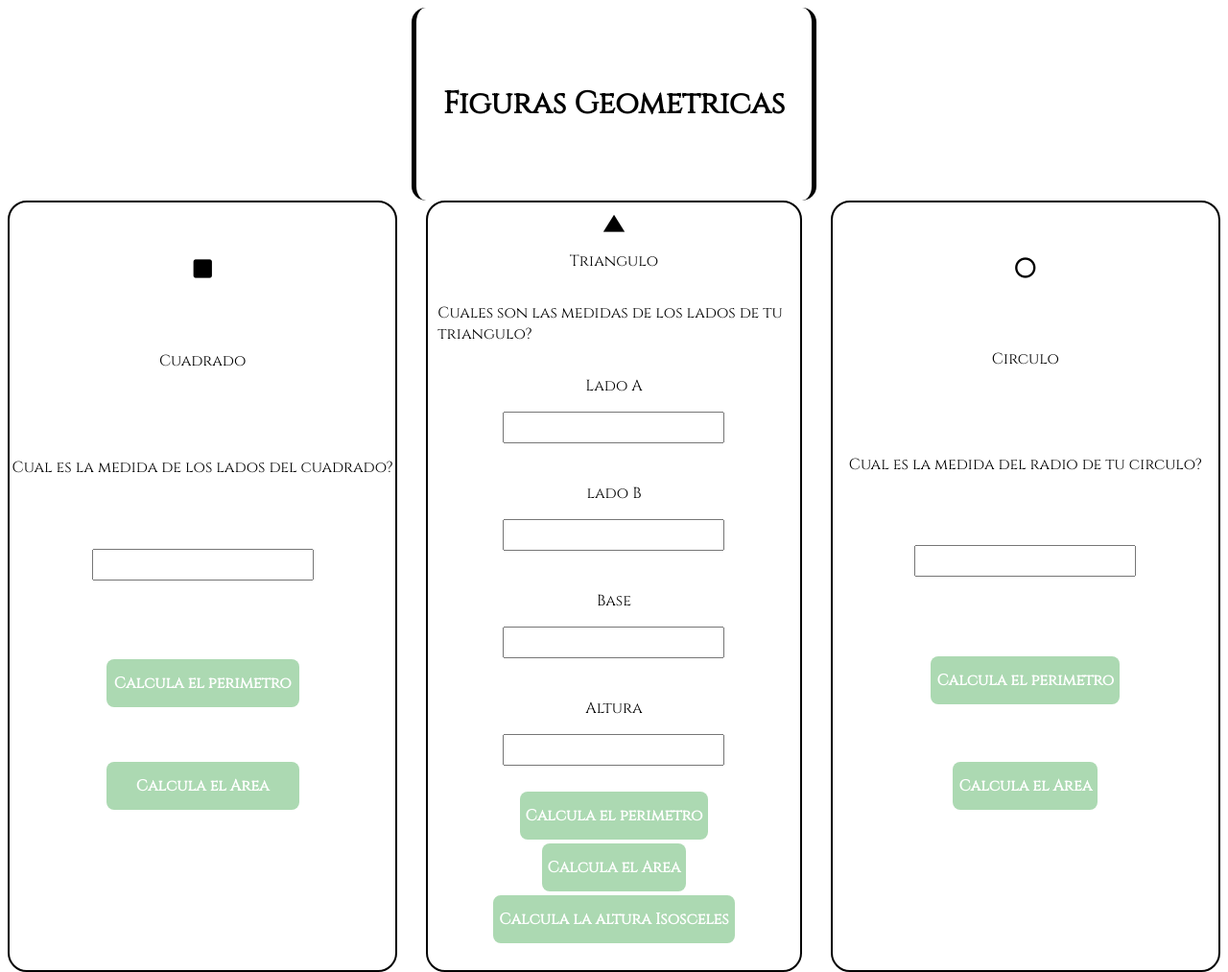
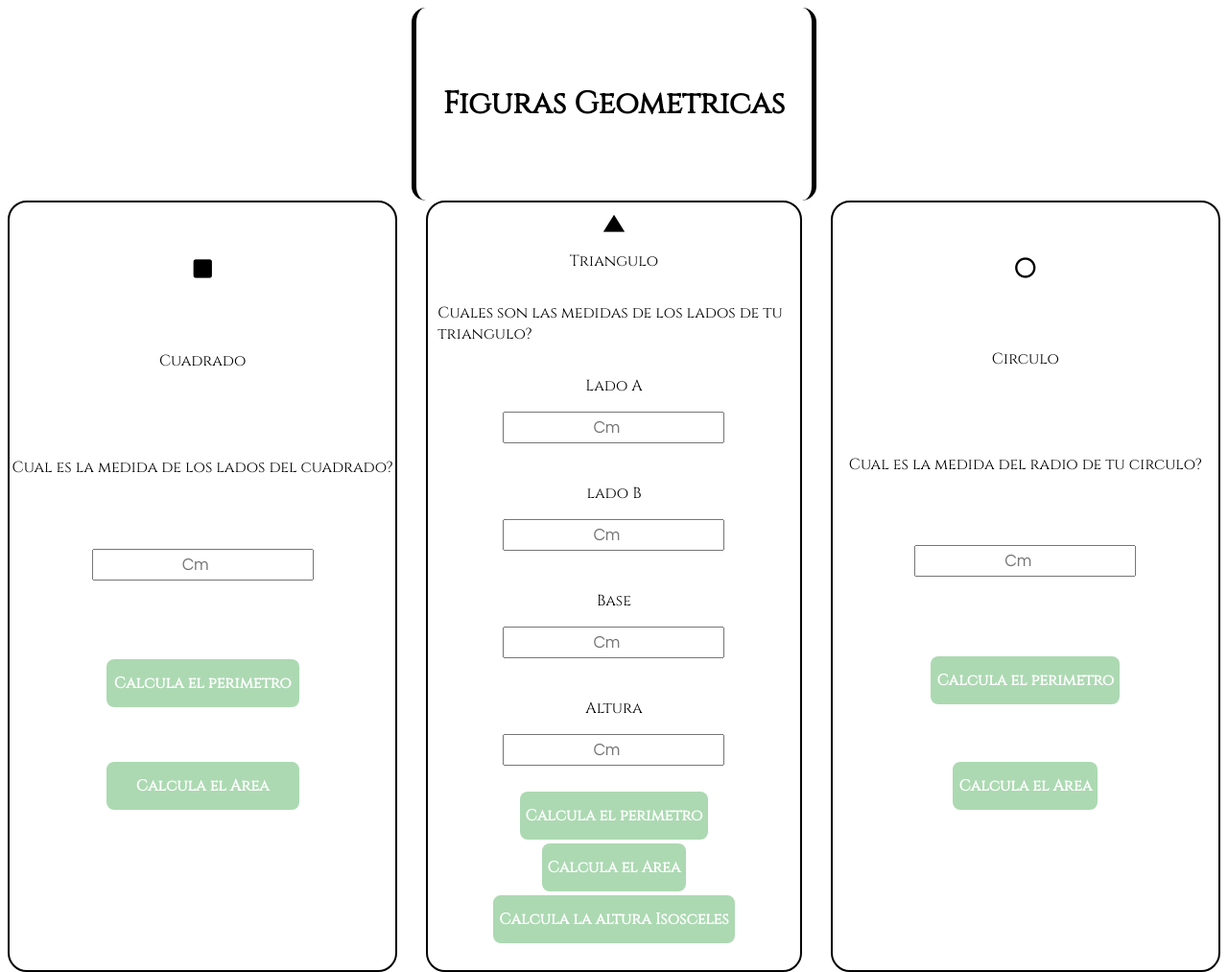
Before and after one commit to darcardenasp045/cursoPracticoJavaScript, a plain HTML site: page figuras.html in a window 1280 px wide. Shown: the top 1013 px of the page at 96% size. Drawn offline with nearby package versions, Linux system fonts and the light colour scheme.

Commit message:
agregamos estilos a las cajas de texto

```diff
--- a/figuras.html
+++ b/figuras.html
@@ -27,8 +27,8 @@
             <span class="material-symbols-outlined">crop_square</span>
             <p>Cuadrado</p>
             <p>Cual es la medida de los lados del cuadrado?</p>
-            <input type="number" id="lados" >
-            <input type="button" value="Calcula el perimetro" id="perimetro">
+            <input type="number" id="lados" placeholder="Cm" >
+            <input type="button" value="Calcula el perimetro" id="perimetro" >
             <input type="button" value="Calcula el Area" id="area">
             <div class="resultado">
                 <p id="respuesta"></p>
@@ -42,13 +42,13 @@
             <p>Triangulo</p>
             <p>Cuales son las medidas de los lados de tu triangulo?</p>
             <p>Lado A</p>
-            <input type="number" id="lado1">
+            <input type="number" id="lado1"placeholder="Cm">
             <p>lado B</p>
-            <input type="number" id="lado2">
+            <input type="number" id="lado2"placeholder="Cm">
             <p>Base</p>
-            <input type="number" id="base">
+            <input type="number" id="base"placeholder="Cm">
             <p>Altura</p>
-            <input type="number" id="altura">
+            <input type="number" id="altura"placeholder="Cm">
             <input type="button" value="Calcula el perimetro" id="perimetro1">
             <input type="button" value="Calcula el Area" id="area1">
             <input type="button" value="Calcula la altura Isosceles" id="alturaIso">
@@ -63,7 +63,7 @@
             <span class="material-symbols-outlined">radio_button_unchecked</span>
             <p>Circulo</p>
             <p>Cual es la medida del radio de tu circulo?</p>
-            <input type="number" id="radio">
+            <input type="number" id="radio"placeholder="Cm">
             <input type="button" value="Calcula el perimetro" id="perimetro2">
             <input type="button" value="Calcula el Area" id="area2">
             <div class="resultado2">
```
